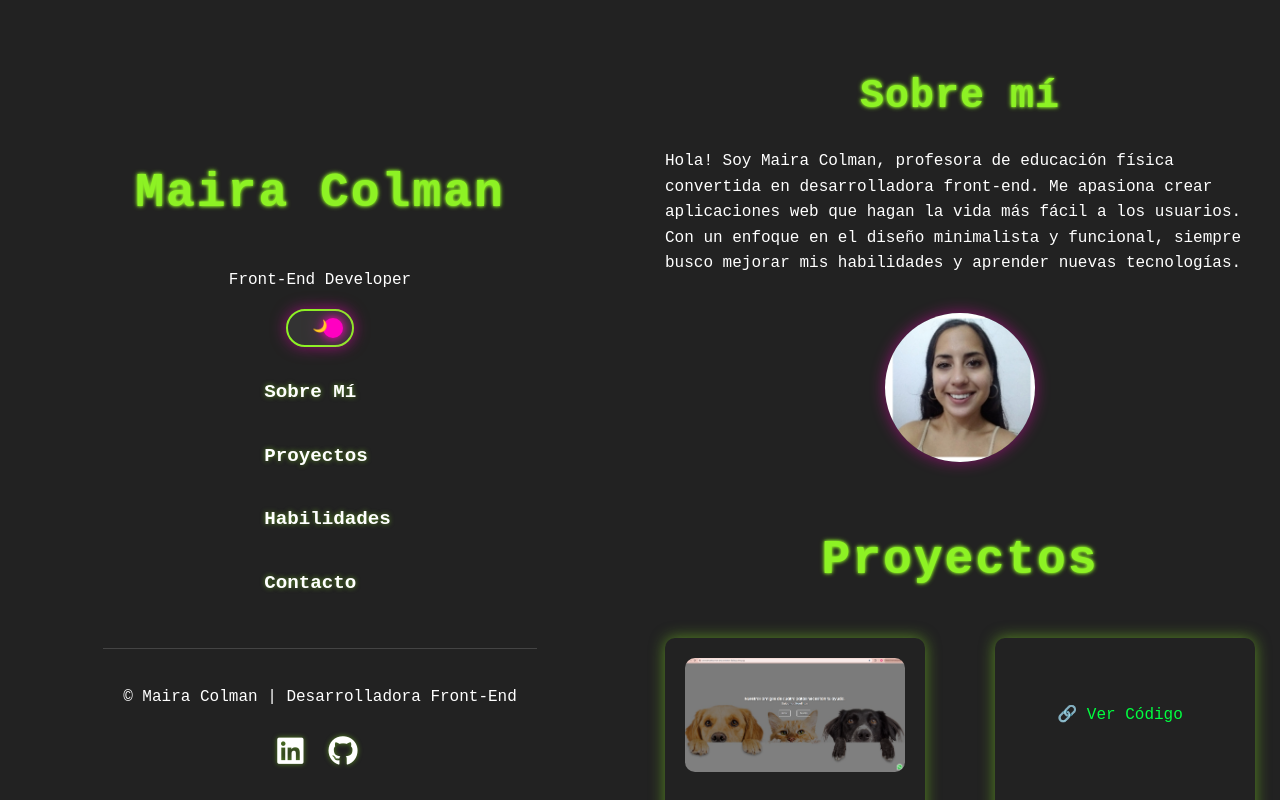
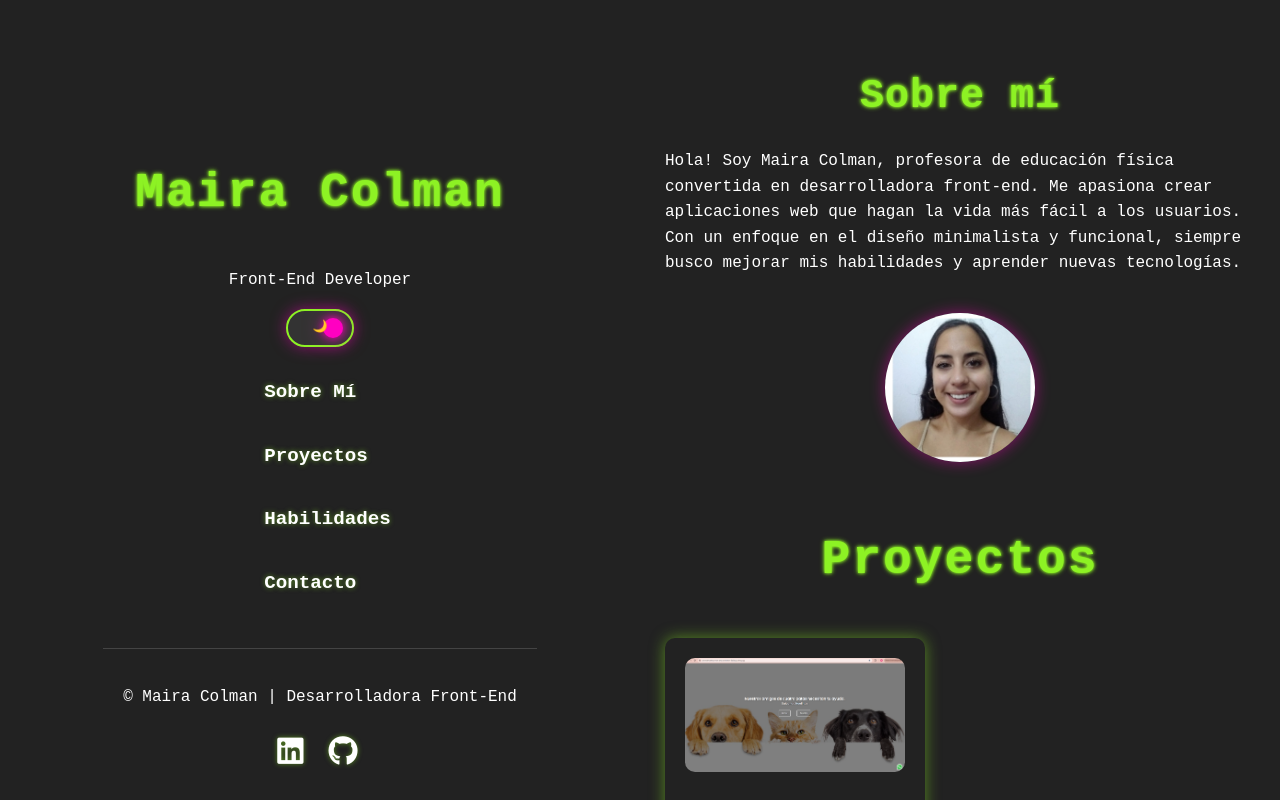
Before and after one commit to Mairacol/my-portfolio, a React (Create React App) app: page / in a window 1280 px wide. Built offline with nearby package versions, Linux system fonts and the light colour scheme.

Commit message:
una card en proyecto

```diff
--- a/src/components/Projects/Projects.js
+++ b/src/components/Projects/Projects.js
@@ -10,18 +10,11 @@ function Projects({ darkMode }) {
       repoUrl: 'https://github.com/beta-cancri/SalvandoHuellitas-Front-end',
       liveUrl: 'https://salvandohuellitas-front-end-production-5e5d.up.railway.app/',
     },
-    {/*{
-      name: 'Otro Proyecto',
-      description: 'Breve descripción proyecto. 🚀',
-      imageUrl: 'url-de-imagen',
-      repoUrl: 'https://github.com/tu-repo',
-      liveUrl: 'https://url-de-app',
-    }*/}
   ];
 
   return (
     <section id="projects" className={`projects-section ${darkMode ? 'dark-mode' : ''}`}>
-      <h2>Proyectos </h2>
+      <h2>Proyectos</h2>
       <div className="projects-grid">
         {projects.map((project, index) => (
           <div key={index} className={`project-card ${darkMode ? 'dark-mode' : ''}`}>
@@ -29,10 +22,9 @@ function Projects({ darkMode }) {
             <h3>{project.name}</h3>
             <p>{project.description}</p>
             <div className="project-links">
-            <a href={project.repoUrl} target="_blank" rel="noopener noreferrer" className="project-link">🔗 Ver Código</a>
-            {/*<a href={project.liveUrl} target="_blank" rel="noopener noreferrer" className="project-link">🌐 Ver en Vivo</a>*/}
-</div>
-
+              <a href={project.repoUrl} target="_blank" rel="noopener noreferrer" className="project-link">🔗 Ver Código</a>
+              <a href={project.liveUrl} target="_blank" rel="noopener noreferrer" className="project-link">🌐 Ver en Vivo</a>
+            </div>
           </div>
         ))}
       </div>
```
